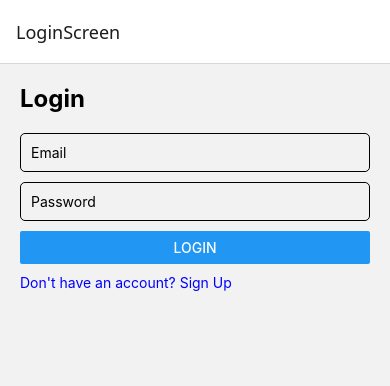
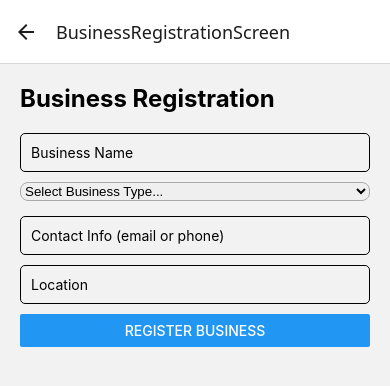
Before and after one commit to milkdatcow/CSYM030-Assignment, a React Native app in the folder bethel/: screen /BusinessRegistrationScreen in a window 390 px wide. Shown: the top 386 px of the page. Built offline with nearby package versions, Linux system fonts and the light colour scheme; no server answers.

Commit message:
Create Business Registration

```diff
--- a/bethel/App.js
+++ b/bethel/App.js
@@ -5,6 +5,7 @@ import { createNativeStackNavigator } from '@react-navigation/native-stack';
 import Login from './screens/Login';
 import Signup from './screens/Signup';
 import Dashboard from './screens/Dashboard';
+import BusinessRegistration from './screens/BusinessRegistration';
 
 const Stack = createNativeStackNavigator();
 
@@ -15,6 +16,7 @@ export default function App() {
         <Stack.Screen name="LoginScreen" component={Login} />
         <Stack.Screen name="SignupScreen" component={Signup} />
         <Stack.Screen name="DashboardScreen" component={Dashboard} />
+        <Stack.Screen name="BusinessRegistrationScreen" component={BusinessRegistration} />
       </Stack.Navigator>
     </NavigationContainer>
   );
--- /dev/null
+++ b/bethel/screens/BusinessRegistration.js
@@ -0,0 +1,83 @@
+import React, { useState } from 'react';
+import { View, Text, TextInput, Button, Alert, ScrollView } from 'react-native';
+import { Picker } from '@react-native-picker/picker';
+import { db } from '../backend/Firebase';
+import { collection, addDoc } from 'firebase/firestore';
+import styles from "../style";
+
+const BusinessRegistration = () => {
+  const [businessName, setBusinessName] = useState('');
+  const [businessType, setBusinessType] = useState('');
+  const [contactInfo, setContactInfo] = useState('');
+  const [location, setLocation] = useState('');
+
+  const handleRegister = async () => {
+    if (!businessName || !businessType || !contactInfo || !location) {
+      Alert.alert('Error', 'All fields are required!');
+      return;
+    }
+
+    try {
+      await addDoc(collection(db, 'businesses'), {
+        businessName,
+        businessType,
+        contactInfo,
+        location,
+        userID: uid,
+        createdAt: new Date()
+      });
+      Alert.alert('Success', 'Business registered successfully!');
+      setBusinessName('');
+      setBusinessType('');
+      setContactInfo('');
+      setLocation('');
+    } catch (error) {
+      console.error(error);
+      Alert.alert('Error', 'Failed to register business');
+    }
+  };
+
+  return (
+    <ScrollView contentContainerStyle={styles.container}>
+      <Text style={styles.title}>Business Registration</Text>
+
+      <TextInput
+        style={styles.input}
+        placeholder="Business Name"
+        value={businessName}
+        onChangeText={setBusinessName}
+      />
+
+      <Picker
+        selectedValue={businessType}
+        onValueChange={(itemValue) => setBusinessType(itemValue)}
+        style={styles.picker}
+      >
+        <Picker.Item label="Select Business Type..." value="" />
+        <Picker.Item label="Retail" value="retail" />
+        <Picker.Item label="Service" value="service" />
+        <Picker.Item label="Manufacturing" value="manufacturing" />
+        <Picker.Item label="Other" value="other" />
+      </Picker>
+
+      <TextInput
+        style={styles.input}
+        placeholder="Contact Info (email or phone)"
+        value={contactInfo}
+        onChangeText={setContactInfo}
+        keyboardType="email-address"
+      />
+
+      <TextInput
+        style={styles.input}
+        placeholder="Location"
+        value={location}
+        onChangeText={setLocation}
+      />
+
+      <Button title="Register Business" onPress={handleRegister} />
+    </ScrollView>
+  );
+};
+
+export default BusinessRegistration
--- a/bethel/screens/Dashboard.js
+++ b/bethel/screens/Dashboard.js
@@ -31,7 +31,7 @@ const Dashboard = () => {
     if (user) fetchUserData();
   }, [user]);
 
-  //const goToBusiness = () => navigation.navigate('BusinessScreen');
+  const goToBusiness = () => navigation.navigate('BusinessRegistrationScreen');
   //const goToHospital = () => navigation.navigate('HospitalScreen');
 
   return (
@@ -46,7 +46,7 @@ const Dashboard = () => {
             <Button title="Manage Business" onPress={goToBusiness} />
           )}
           {userData.role === 'hospital' && (
-            <Button title="Manage Hospital" onPress={goToHospital} />
+            <Button title="Manage Hospital"  />
           )}
           {userData.role === 'citizen' && (
             <Text>Appointments coming soon...</Text>
--- a/bethel/style.js
+++ b/bethel/style.js
@@ -34,6 +34,12 @@ const styles = StyleSheet.create({
         marginBottom: 10,
         textAlign: 'center',
     },
+    picker: {
+        borderWidth: 1,
+        borderColor: '#aaa',
+        borderRadius: 8,
+        marginBottom: 15
+    },
   });
 
 export default styles;
```
